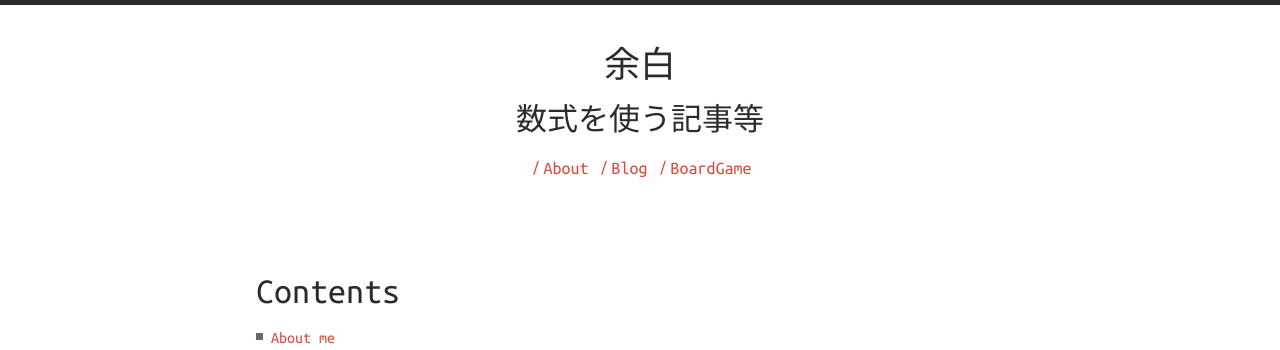
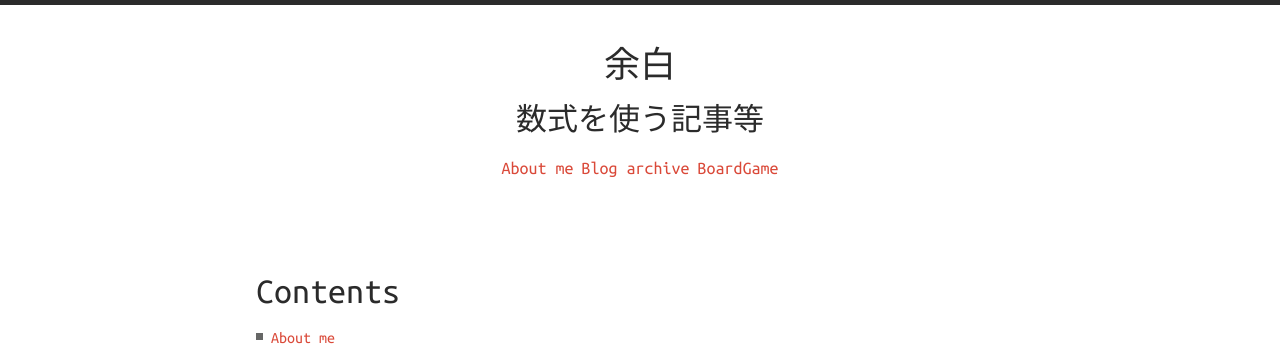
Before and after one commit to mtjuney/mtjuney.github.io, a Jekyll site: the page built from index.html, in a window 1280 px wide. Shown: the top 350 px of the page. Built offline with Jekyll 4.4.1, drawn with Linux system fonts in a browser that asks for light colours; nearby versions of some CDN libraries.

Commit message:
ページトップのリンクを自動に

```diff
--- a/_includes/header-links.html
+++ b/_includes/header-links.html
@@ -1,4 +1,4 @@
-<ul>
+<!-- <ul>
 	<li>
 		<a href="{{ '/about' | prepend: site.baseurl | prepend: site.url }}">About</a><span>/</span>
 	</li>
@@ -8,4 +8,14 @@
 	<li>
 		<a href="{{ '/boardgame' | prepend: site.baseurl | prepend: site.url }}">BoardGame</a><span>/</span>
 	</li>
+</ul> -->
+
+<ul>
+{% for sitePage in site.pages %}
+{% if sitePage.title %}
+<li>
+	<a href="{{ '/' + sitePage.url | prepend: site.baseurl }}">{{sitePage.title}}</a>
+</li>
+{% endif %}
+{% endfor %}
 </ul>
```
